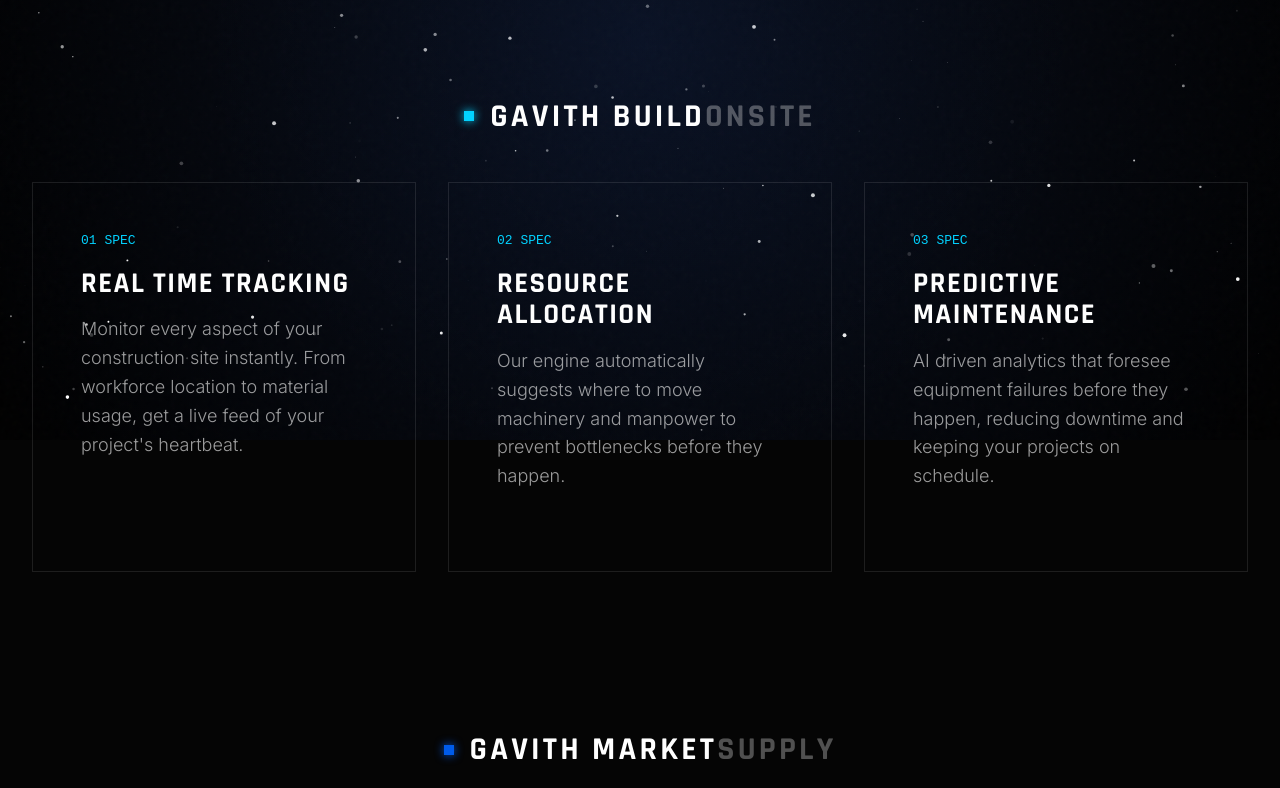
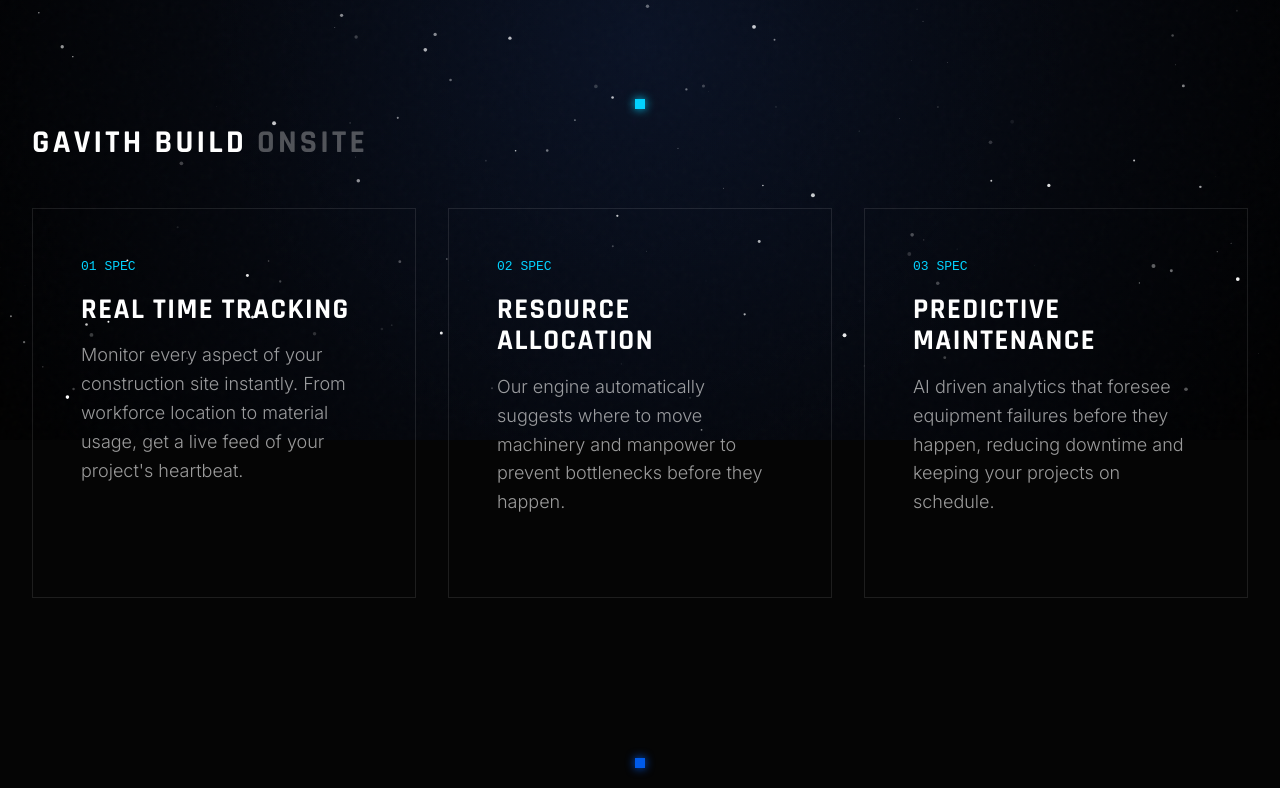
Before and after one commit to Shresht811/GAVITH, a React (Vite) app: page /features in a window 1280 px wide. Shown: the part 360-1148 px from the top of the page. Built offline with nearby package versions, Linux system fonts and the light colour scheme.

Commit message:
Restore laptop layout & isolate mobile Hero shift/Features centering

```diff
--- a/src/components/Hero.jsx
+++ b/src/components/Hero.jsx
@@ -39,10 +39,10 @@
                     textAlign: 'center',
                     display: 'block'
                 }}>
-                    <img src="/logo_transparent.png" alt="G" style={{
+                    <img src="/logo_transparent.png" alt="G" className="mobile-logo-shift" style={{
                         height: '1.2em',
                         verticalAlign: 'middle',
-                        marginRight: '-0.45em', // Shifted even more left as per user request
+                        marginRight: '-0.20em', // Original Desktop Value
                         filter: 'drop-shadow(0 0 40px rgba(0, 91, 234, 0.4))',
                         display: 'inline-block'
                     }} />
--- a/src/pages/Features.jsx
+++ b/src/pages/Features.jsx
@@ -44,10 +44,7 @@
                             gap: '1rem'
                         }}>
                             <div style={{ width: '10px', height: '10px', background: '#00d2ff', boxShadow: '0 0 10px #00d2ff' }}></div>
-                            <h2 className="mobile-only" style={{ fontSize: '2rem', letterSpacing: '0.1em', margin: 0, textAlign: 'center' }}>
-                                GAVITH BUILD <span style={{ color: 'rgba(255,255,255,0.3)' }}> ONSITE</span>
-                            </h2>
-                            <h2 className="desktop-only" style={{ fontSize: '2rem', letterSpacing: '0.1em', margin: 0 }}>
+                            <h2 className="mobile-text-center" style={{ fontSize: '2rem', letterSpacing: '0.1em', margin: 0, width: '100%' }}>
                                 GAVITH BUILD <span style={{ color: 'rgba(255,255,255,0.3)' }}> ONSITE</span>
                             </h2>
                         </div>
@@ -103,10 +100,7 @@
                             gap: '1rem'
                         }}>
                             <div style={{ width: '10px', height: '10px', background: '#005bea', boxShadow: '0 0 10px #005bea' }}></div>
-                            <h2 className="mobile-only" style={{ fontSize: '2rem', letterSpacing: '0.1em', margin: 0, textAlign: 'center' }}>
-                                GAVITH MARKET <span style={{ color: 'rgba(255,255,255,0.3)' }}> SUPPLY</span>
-                            </h2>
-                            <h2 className="desktop-only" style={{ fontSize: '2rem', letterSpacing: '0.1em', margin: 0 }}>
+                            <h2 className="mobile-text-center" style={{ fontSize: '2rem', letterSpacing: '0.1em', margin: 0, width: '100%' }}>
                                 GAVITH MARKET <span style={{ color: 'rgba(255,255,255,0.3)' }}> SUPPLY</span>
                             </h2>
                         </div>
--- a/src/styles/global.css
+++ b/src/styles/global.css
@@ -119,10 +119,14 @@
     pointer-events: none;
 }
 
-/* Feature Header Centering */
+/* Mobile Specific Enhancements */
 @media (max-width: 768px) {
     .mobile-text-center {
         text-align: center !important;
+    }
+
+    .mobile-logo-shift {
+        margin-right: -0.45em !important;
     }
 }
 
```
